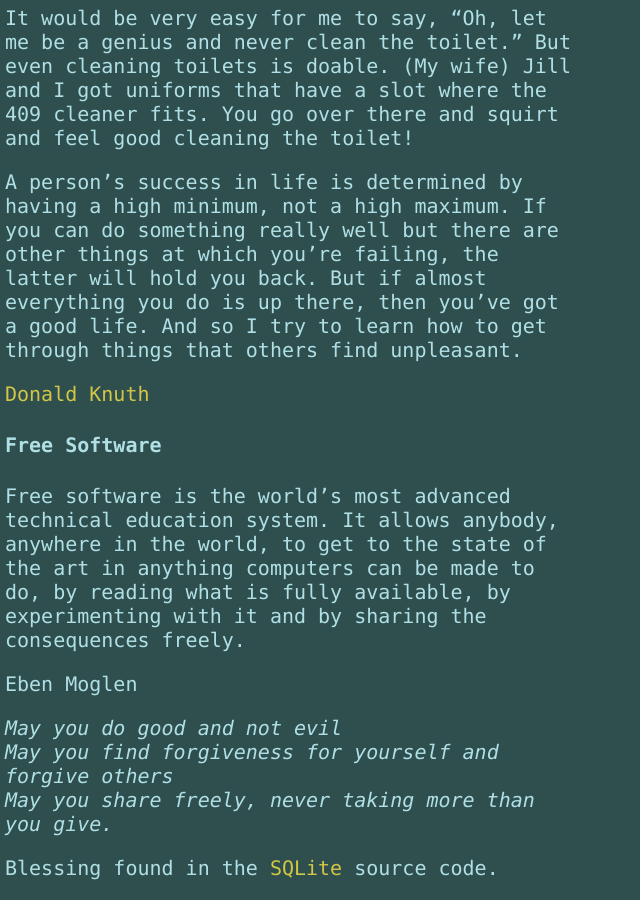
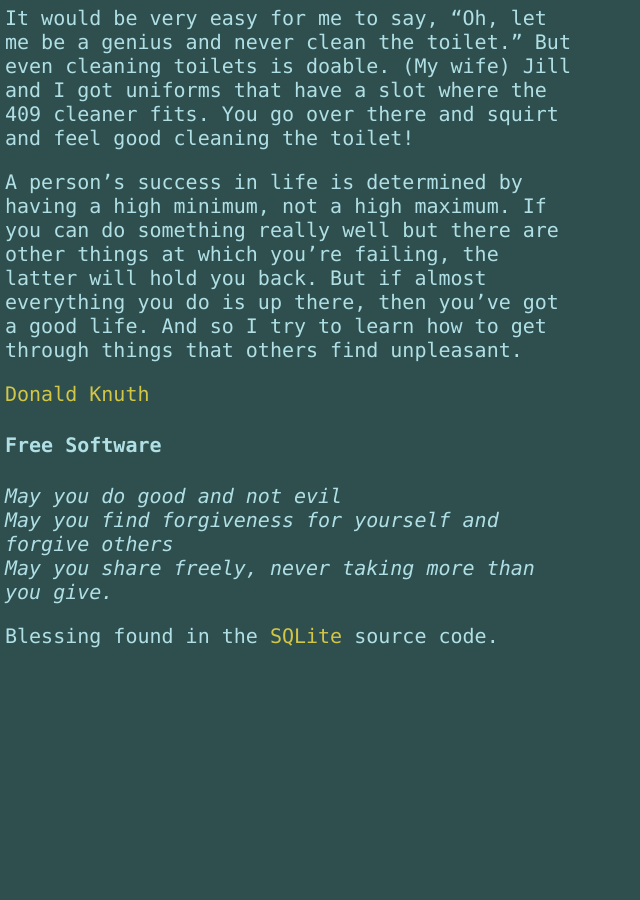
Before and after one commit to codesurfers/codesurfers.github.io, a Jekyll site: the page built from quotes/index.md, in a window 1280 px wide and 900 px high, scrolled down 2255 px. Shown: the whole window, without its empty margins (0-640 px from the left). Built offline with Jekyll 4.4.1, drawn with Linux system fonts in a browser that asks for light colours; after the commit the page ends 2923 px from its top, so only the background shows below that.

Commit message:
Remove quote by Eben Moglen

```diff
--- a/quotes/index.md
+++ b/quotes/index.md
@@ -90,14 +90,6 @@ find unpleasant.
 
 #### Free Software
 
-Free software is the world's most advanced technical education
-system. It allows anybody, anywhere in the world, to get to the state
-of the art in anything computers can be made to do, by reading what
-is fully available, by experimenting with it and by sharing the
-consequences freely.
-
-Eben Moglen
-
 _May you do good and not evil_
 _May you find forgiveness for yourself and forgive others_
 _May you share freely, never taking more than you give._
```
